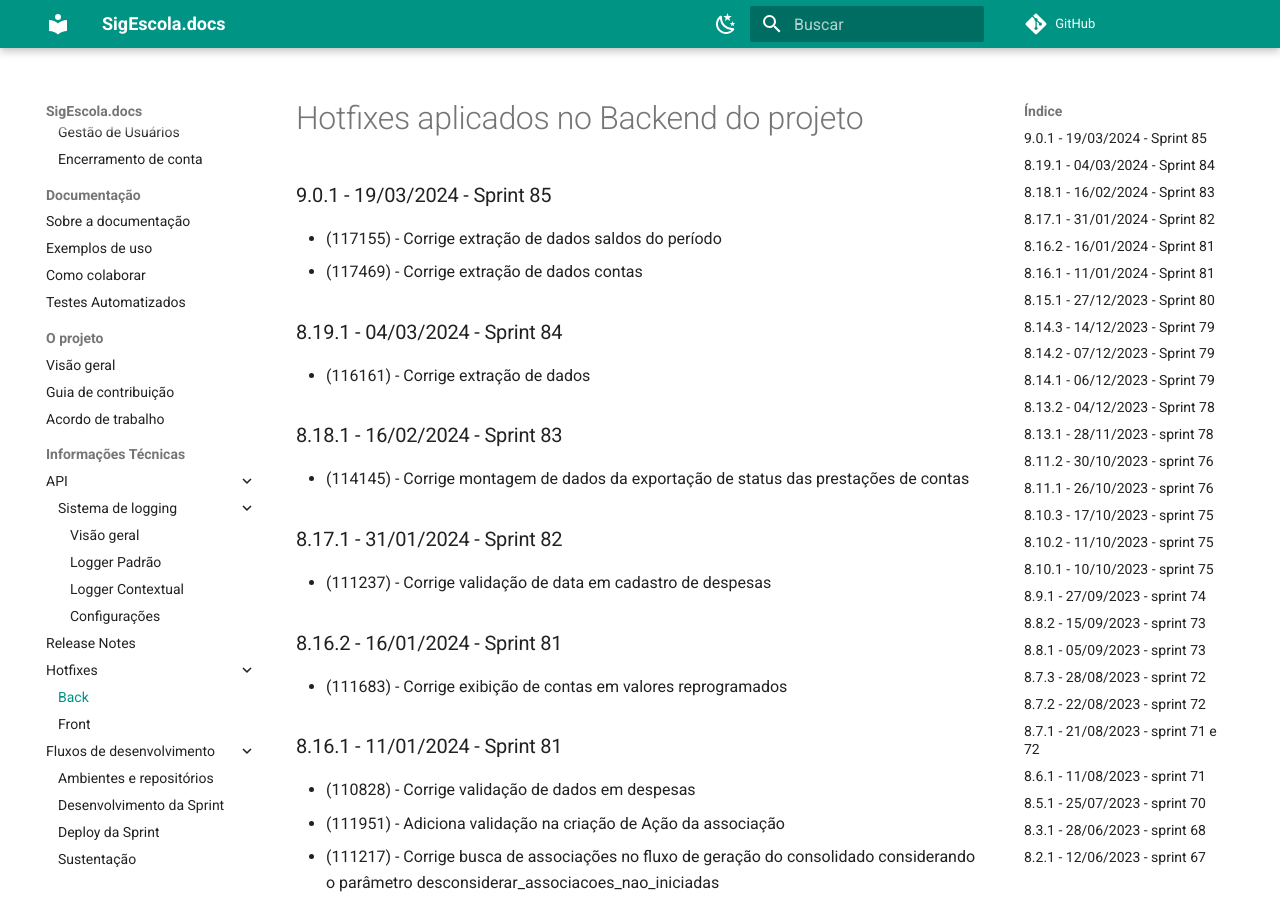
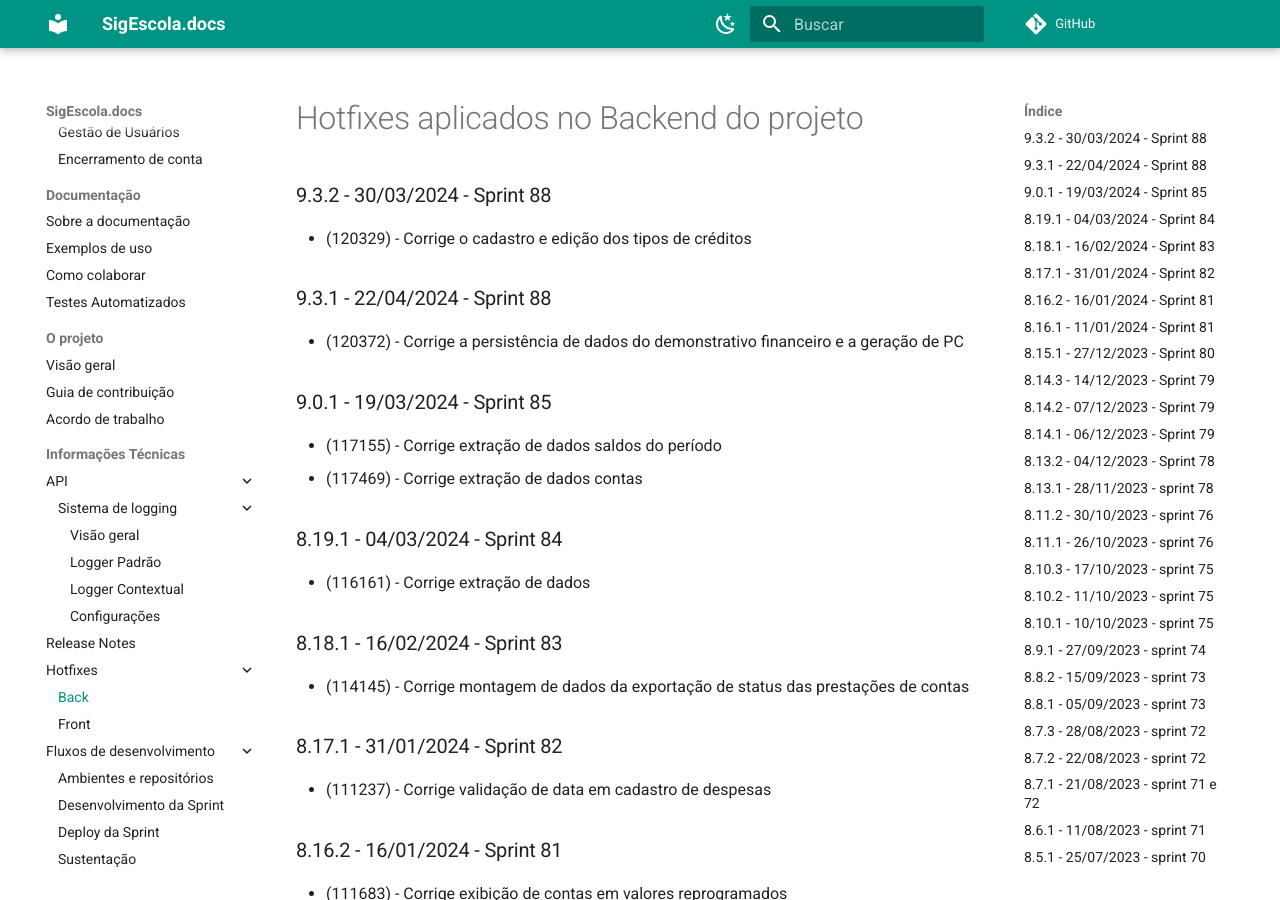
Before and after one commit to prefeiturasp/SME-PTRF-Docs, an MkDocs documentation site: the page built from docs/projeto/hotfixes_back.md, in a window 1280 px wide and 900 px high. Built offline with MkDocs 1.6.1 and Material for MkDocs 9.7.7, drawn with Linux system fonts in a browser that asks for light colours; comment, search, counter and statistics services are not loaded.

Commit message:
Update hotfixes_back.md

```diff
--- a/docs/projeto/hotfixes_back.md
+++ b/docs/projeto/hotfixes_back.md
@@ -1,4 +1,10 @@
 # Hotfixes aplicados no Backend do projeto
+
+### 9.3.2 - 30/03/2024 - Sprint 88
+* (120329) - Corrige o cadastro e edição dos tipos de créditos
+
+### 9.3.1 - 22/04/2024 - Sprint 88
+* (120372) - Corrige a persistência de dados do demonstrativo financeiro e a geração de PC
 
 ### 9.0.1 - 19/03/2024 - Sprint 85
 * (117155) - Corrige extração de dados saldos do período
```
